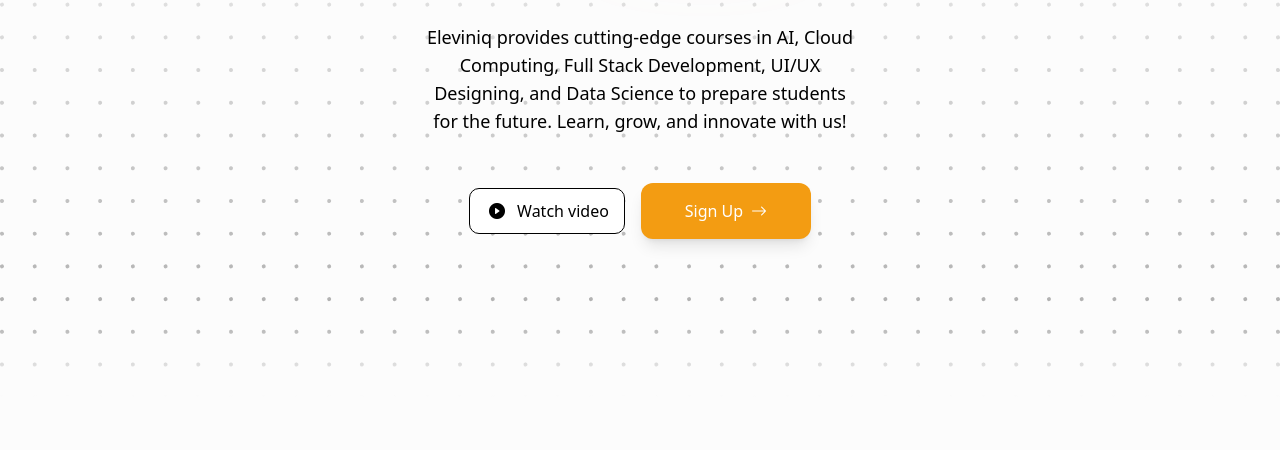
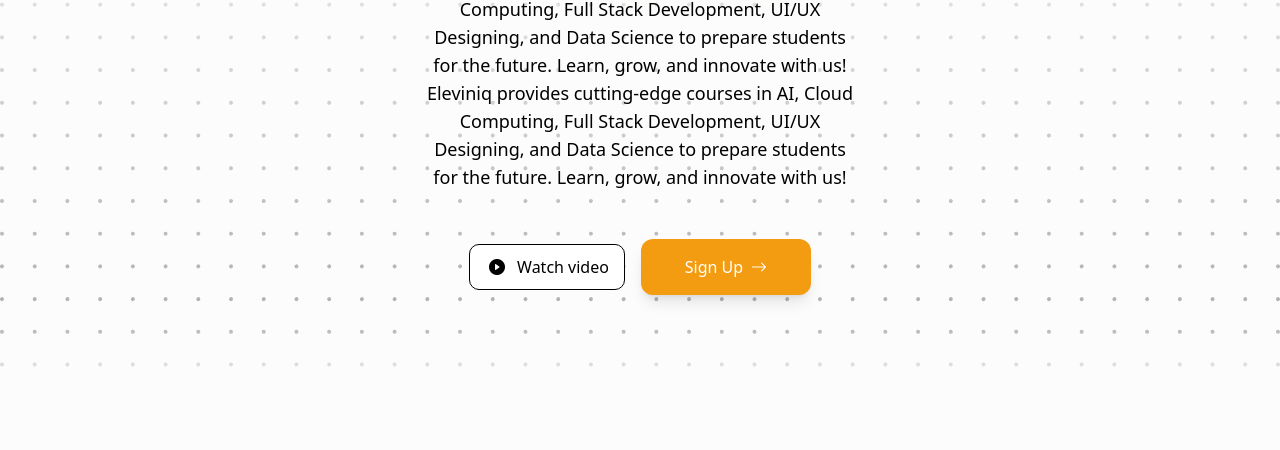
Before and after one commit to kamalnath69/Eleviniq, a website: page index.html in a window 1280 px wide. Shown: the part 459-909 px from the top of the page. Drawn offline with nearby package versions, Linux system fonts and the light colour scheme; a web font is replaced by a local one.

Commit message:
Testing 4

```diff
--- a/index.html
+++ b/index.html
@@ -242,6 +242,7 @@
         tw-bg-transparent dark:tw-bg-black max-lg:tw-max-w-full"
 >
     Eleviniq provides cutting-edge courses in AI, Cloud Computing, Full Stack Development, UI/UX Designing, and Data Science to prepare students for the future. Learn, grow, and innovate with us!
+    Eleviniq provides cutting-edge courses in AI, Cloud Computing, Full Stack Development, UI/UX Designing, and Data Science to prepare students for the future. Learn, grow, and innovate with us!
 </div>
 
 
```
